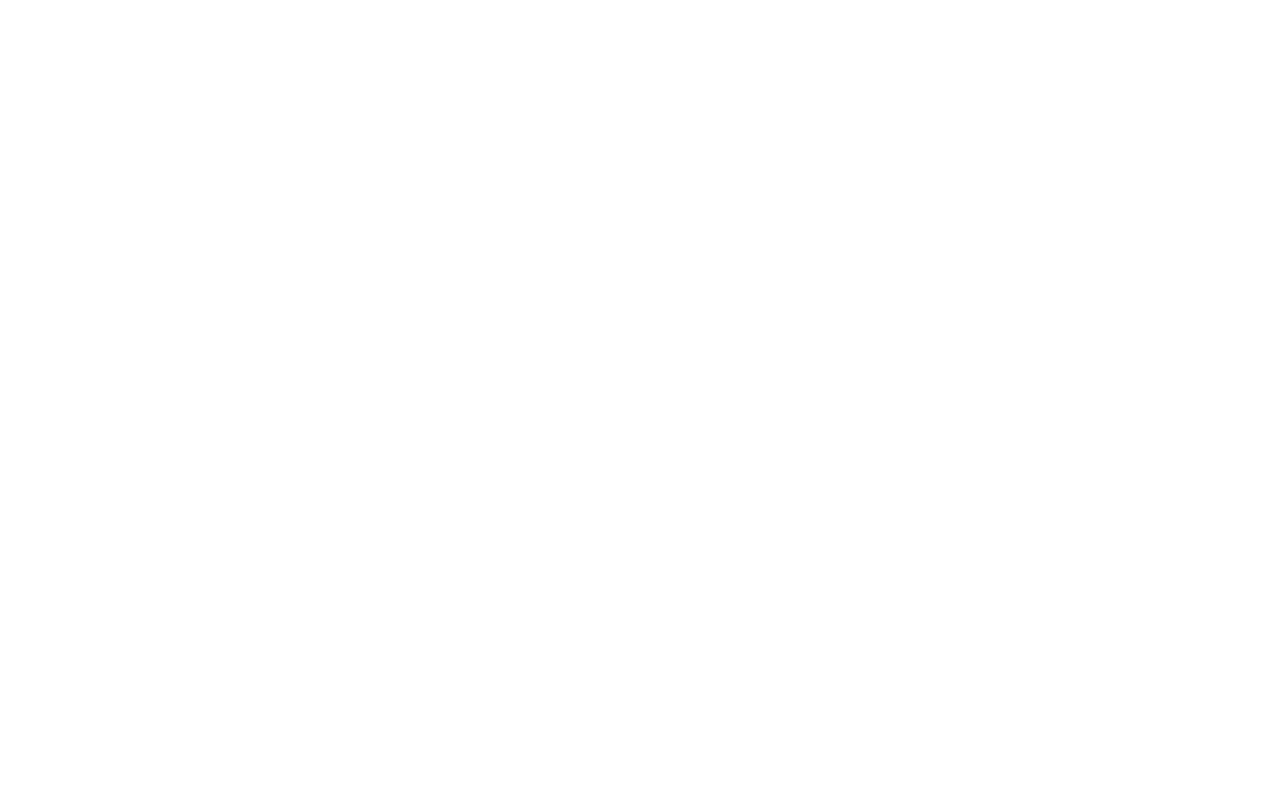
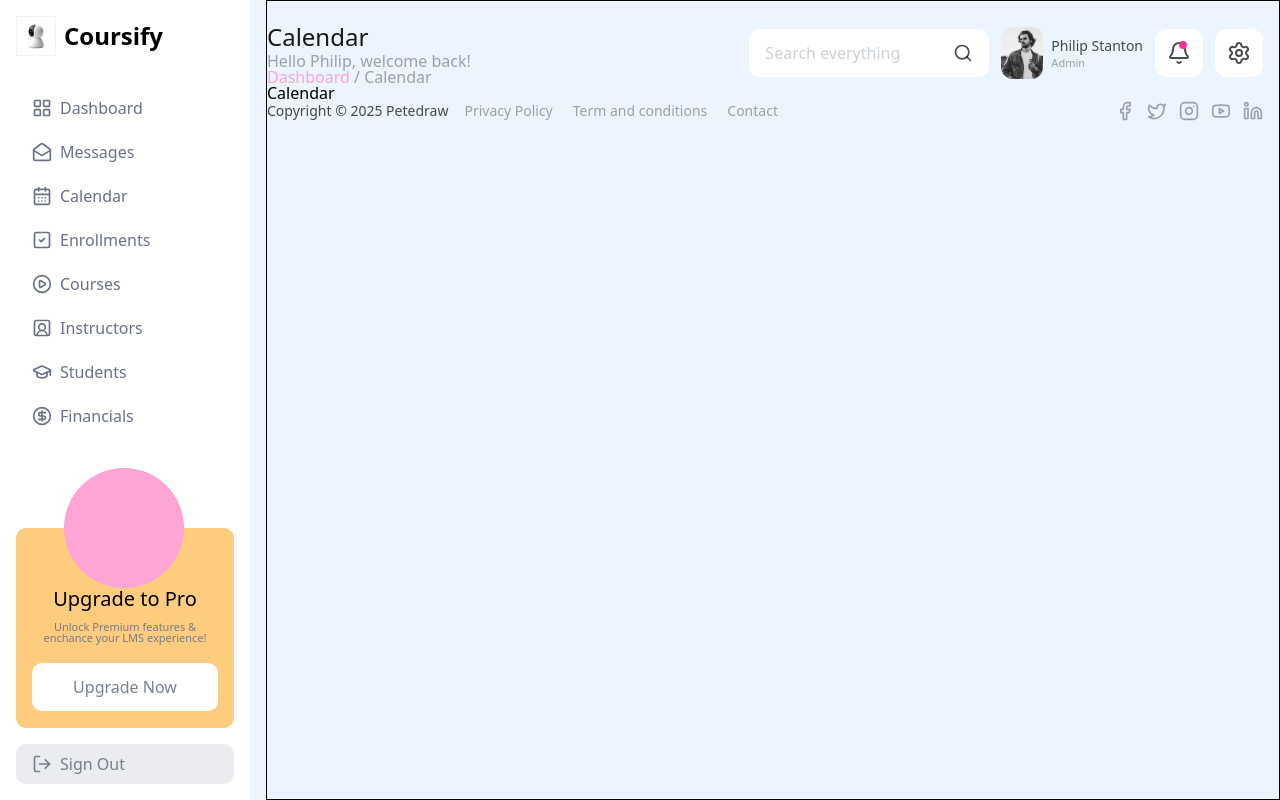
Before and after one commit to Oswald-Setumte/Coursify, a React (Vite) app: page /calendar in a window 1280 px wide. Before the commit this address had no page. Built offline with nearby package versions, Linux system fonts and the light colour scheme.

Commit message:
start calendar page

```diff
--- a/src/App.tsx
+++ b/src/App.tsx
@@ -2,6 +2,7 @@
 import { BrowserRouter, Route, Routes } from "react-router";
 import Layout from "./Components/Layout/Layout";
 import Dashboard from "./Pages/Dashboard";
+import Calendar from "./Pages/Calendar";
 
 function App() {
   const [user, setUser] = useState("Philip");
@@ -16,6 +17,14 @@
             </Layout>
           }
         />
+        <Route
+          path="/calendar"
+          element={
+            <Layout title="Calendar" user={user}>
+              <Calendar />
+            </Layout>
+          }
+        />
       </Routes>
     </BrowserRouter>
   );
--- /dev/null
+++ b/src/Pages/Calendar.tsx
@@ -0,0 +1,7 @@
+
+
+const Calendar = () => {
+  return <div>Calendar</div>;
+};
+
+export default Calendar;
```
Also changed, not shown: 1 other file (tests, documents, lock files or other folders).
